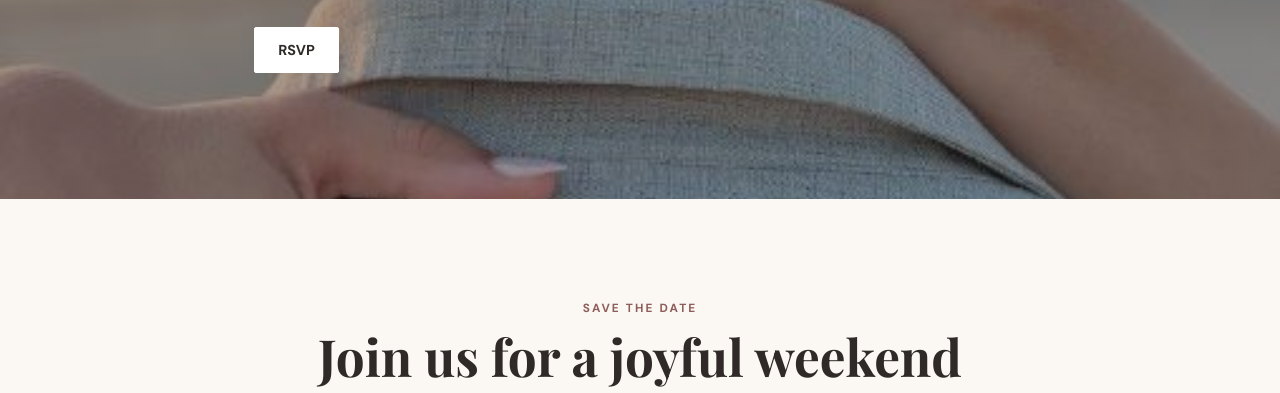
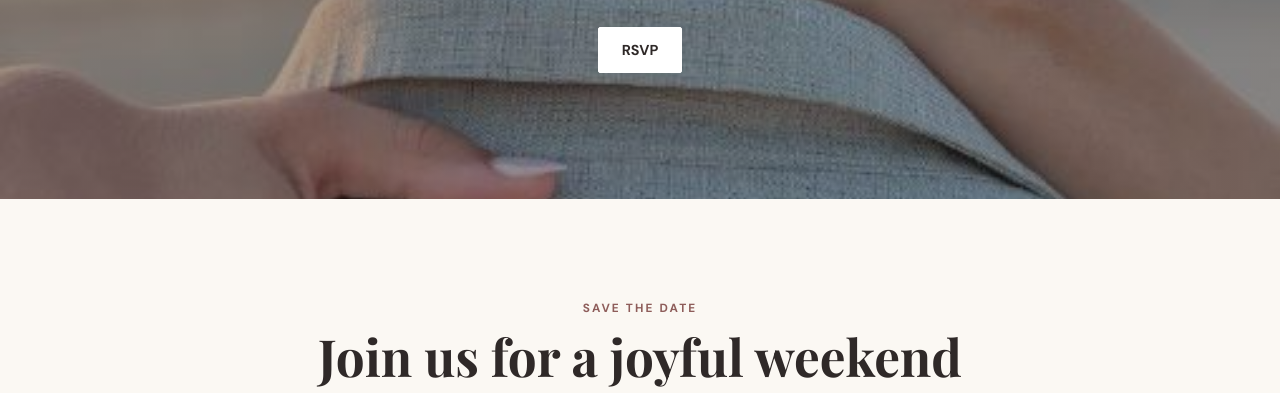
Before and after one commit to zachstine/ZLWedding, a website with bundled scripts: page index.html in a window 1280 px wide. Shown: the part 407-800 px from the top of the page. Built offline with nearby package versions, Linux system fonts and the light colour scheme.

Commit message:
rsvp button

```diff
--- a/styles.css
+++ b/styles.css
@@ -105,6 +105,10 @@ nav a {
 .hero-date {
   margin-bottom: 30px;
   font-size: clamp(1rem, 2vw, 1.2rem);
+}
+
+.hero .button {
+  justify-self: center;
 }
 
 .button {
```
